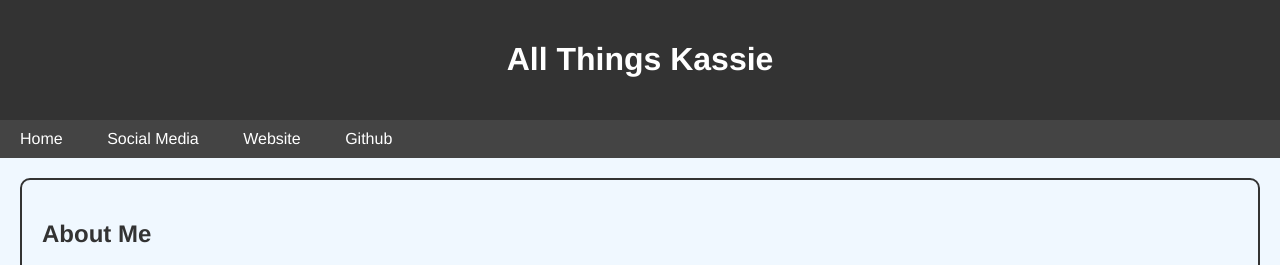
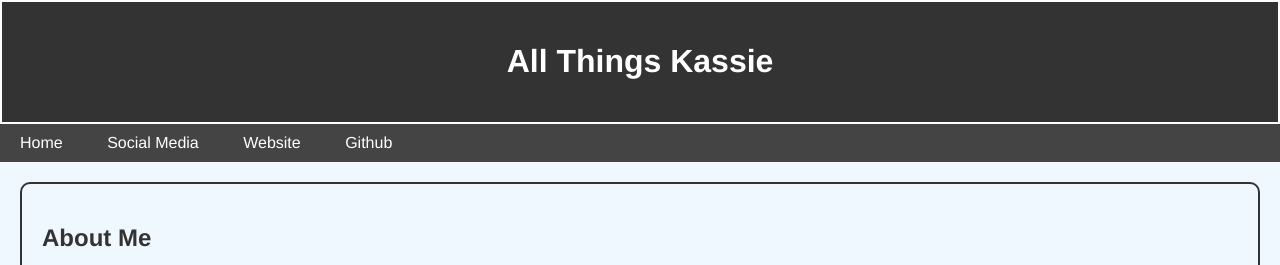
Before and after one commit to kassiepietsch/klpietsch_dpmwebsite_hw6, a plain HTML site: page index.html in a window 1280 px wide. Shown: the top 265 px of the page. Drawn offline with Linux system fonts and the light colour scheme.

Commit message:
Added Border and Styling

```diff
--- a/css/stylesheet.css
+++ b/css/stylesheet.css
@@ -12,6 +12,7 @@ header {
     color: #fff;
     padding: 20px;
     text-align: center;
+    border: 2px solid #fff;
 }
 
 /* Styles for navigation */
```
